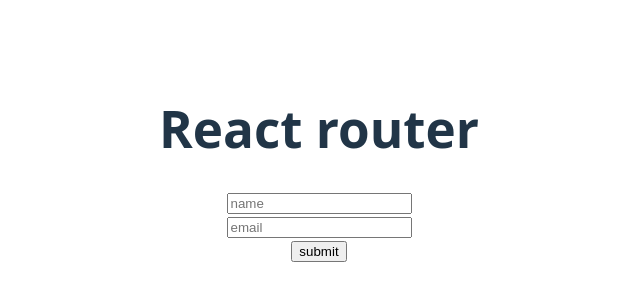
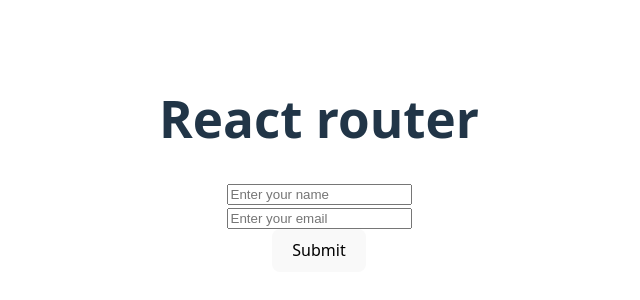
Before and after one commit to Al-Shahriar-Nazim/react-router-part-03, a React (Vite) app: page / in a window 1280 px wide. Shown: the part 236-536 px from the top of the page, without its empty margins (321-961 px from the left). Built offline with nearby package versions, Linux system fonts and the light colour scheme.

Commit message:
added formAction

```diff
--- a/src/App.jsx
+++ b/src/App.jsx
@@ -1,4 +1,5 @@
 import './App.css'
+import FromAction from './components/FromAction/FromAction'
 import SimpleForm from './components/SimpleForm/SimpleForm'
 
 function App() {
@@ -7,7 +8,8 @@ function App() {
   return (
     <>
       <h1>React router</h1>
-      <SimpleForm></SimpleForm>
+      {/* <SimpleForm></SimpleForm> */}
+      <FromAction></FromAction>
     </>
   )
 }
--- /dev/null
+++ b/src/components/FromAction/FromAction.jsx
@@ -0,0 +1,23 @@
+import React from "react";
+
+const FromAction = () => {
+  const handleFromData = (fromData) => {
+    console.log(fromData.get('name'));
+    console.log(fromData.get('email'));
+  };
+  return (
+    <div>
+      <form action={handleFromData}>
+        <input type="text" name="name" placeholder="Enter your name" />
+        <br />
+        <input type="text" name="email" placeholder="Enter your email" />
+        <br />
+        <button type="submit" value="submit">
+          Submit
+        </button>
+      </form>
+    </div>
+  );
+};
+
+export default FromAction;
```
